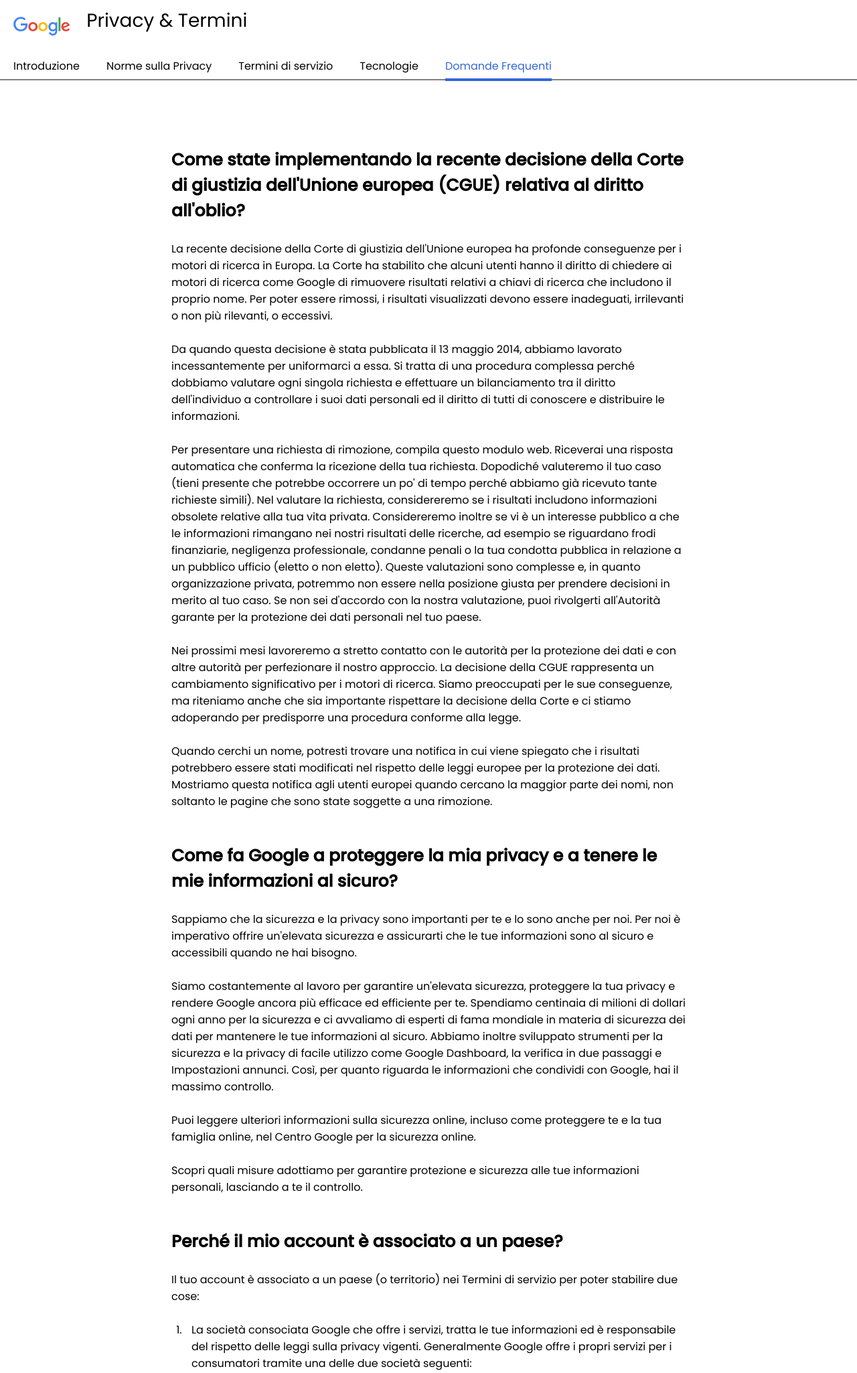
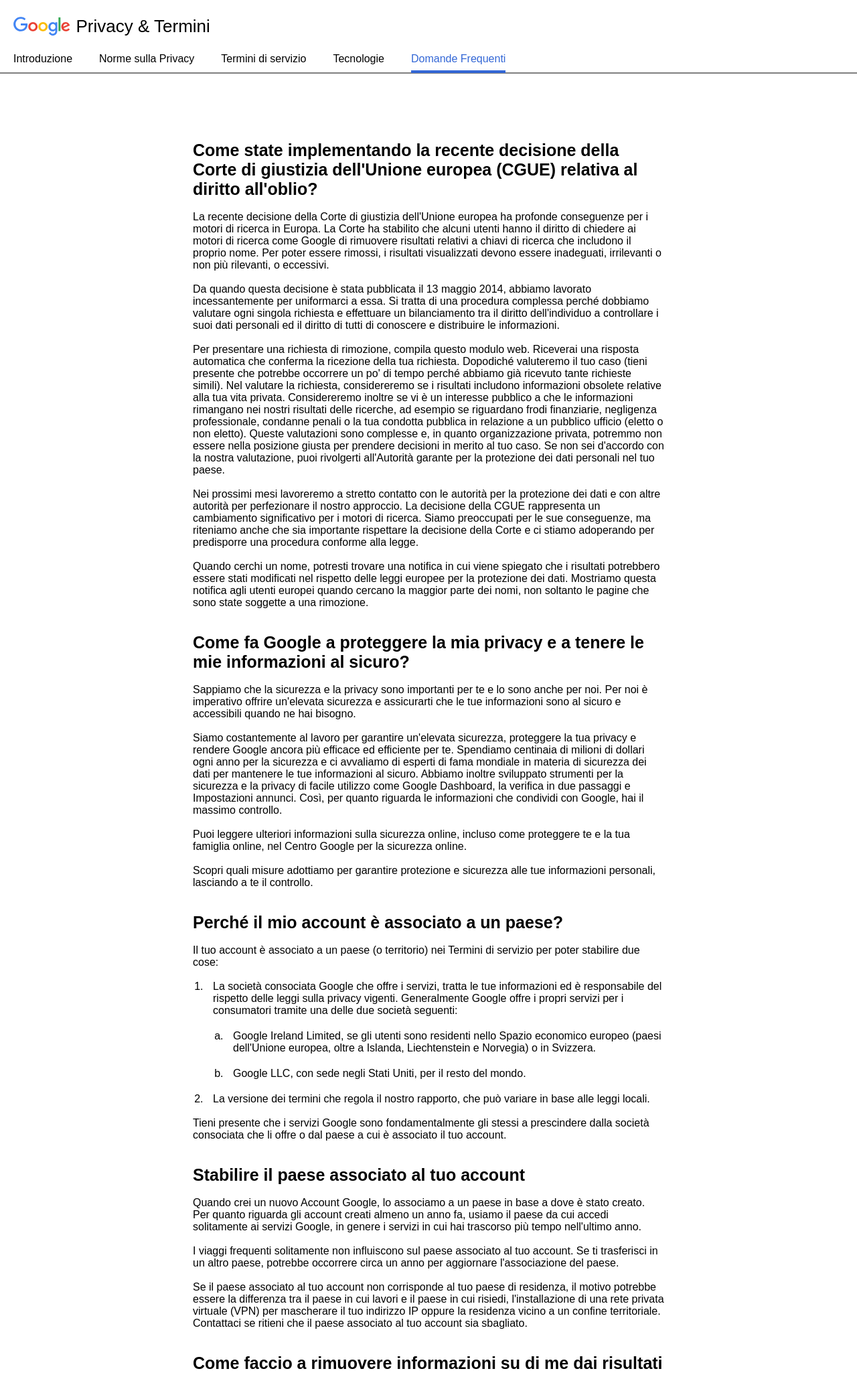
Before and after one commit to LorenzoVeropalumbo/php-google-faq, a PHP site: page / in a window 1280 px wide. Shown: the top 2050 px of the page at 67% size. Run offline with PHP 8.4, Linux system fonts and the light colour scheme.

Commit message:
end exercise

```diff
--- a/index.php
+++ b/index.php
@@ -8,7 +8,7 @@
   <link rel="stylesheet" href="style.css">
   <link rel="preconnect" href="https://fonts.googleapis.com">
   <link rel="preconnect" href="https://fonts.gstatic.com" crossorigin>
-  <link href="https://fonts.googleapis.com/css2?family=Poppins:wght@300;400;500&display=swap" rel="stylesheet">
+  <link href="https://fonts.googleapis.com/css2?family=Open+Sans:ital,wght@0,300;0,400;0,500;0,600;0,700;0,800;1,300;1,400;1,500;1,600;1,700;1,800&display=swap" rel="stylesheet">
   <title>Document</title>
 </head>
 <body>
@@ -74,7 +74,7 @@
       'answer' => "In alcuni casi sì. Quando fai clic su un risultato della Ricerca Google, il tuo browser web potrebbe reindirizzare alla pagina web di destinazione anche l'indirizzo Internet, o URL, della pagina dei risultati di ricerca sotto forma di URL referrer. Talvolta, l'URL della pagina dei risultati di ricerca potrebbe contenere la query di ricerca che hai inserito. Se utilizzi la ricerca SSL (la funzione di ricerca criptata di Google), nella maggior parte dei casi i termini di ricerca non vengono inviati come parte dell'URL negli URL referrer. Questo comportamento può fare eccezione, ad esempio se utilizzi alcuni browser meno diffusi. Ulteriori informazioni sulla ricerca SSL sono disponibili qui. Le query di ricerca o le informazioni contenute nell'URL referrer potrebbero essere disponibili mediante Google Analytics o un'API (Application Programming Interface). Inoltre, gli inserzionisti potrebbero ricevere informazioni relative all' esatte parole chiave che hanno determinato il clic su un annuncio.<br><br><br>"
     ],
   ] ?>
-
+  <!-- HEADER -->
   <header>
     <div class="menu">
       <div class="images">
@@ -92,6 +92,7 @@
       </div>
     </div>
   </header>
+  <!-- MAIN -->
   <main>
     <div class="container">
     <?php foreach($array as $info) { ?>
--- a/style.css
+++ b/style.css
@@ -4,18 +4,19 @@
   box-sizing: border-box;
 }
 .menu{
-  height: 120px;
+  height: 110px;
   border-bottom: 2px solid #808080;
-  font-family: 'Poppins', sans-serif;
+  font-family: 'Product Sans', sans-serif;
 }
 
 .images *{
   font-weight: 400;
+  vertical-align: middle;
 }
 
 .google-logo{
   width: 85px;
-  margin: 25px 20px;
+  margin: 25px 4px 25px 20px;
 }
 
 .nav-menu{
@@ -30,23 +31,22 @@
 
 .nav-menu li.selected{
   color: #3367d6;
-  padding-bottom: 6px;
+  padding-bottom: 8px;
   border-bottom: 4px solid #3367d6;
 
 }
 
 h2{
   display: inline-block;
-  font-size: 28px;
+  font-size: 26px;
   margin-block: 10px;
-  vertical-align: top;
 }
 
 .container{
-  width: 60%;
+  width: 55%;
   padding: 100px 0 40px;
   margin: 0 auto;
-  font-family: 'Poppins', sans-serif;
+  font-family: 'Product Sans', sans-serif;
 }
 
 .container h3{
```
